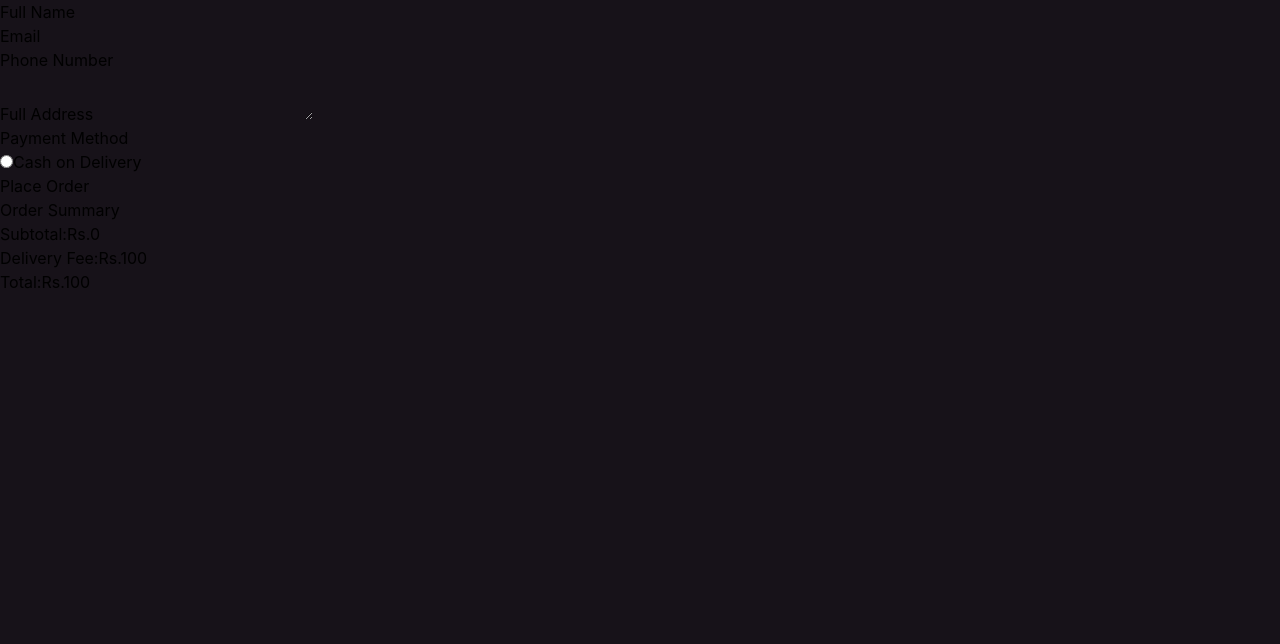
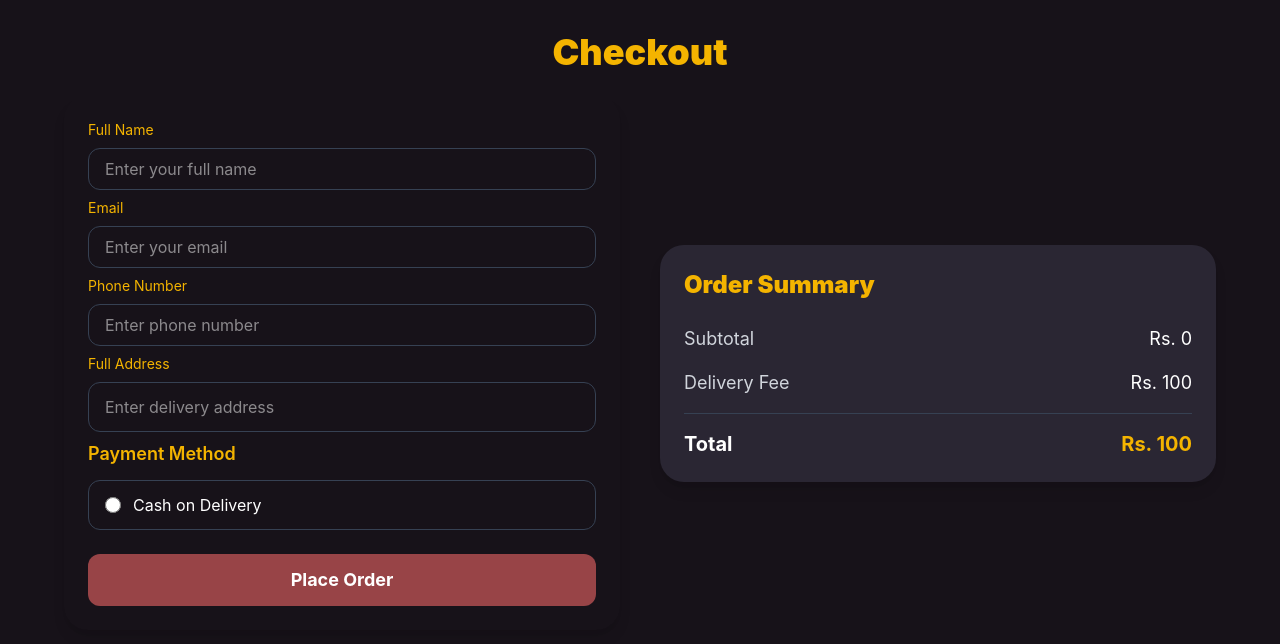
Before and after one commit to saith7860/SaasRestaurant, a React (Vite) app in the folder frontend/: page /checkout in a window 1280 px wide. Shown: the top 644 px of the page. Built offline with nearby package versions, Linux system fonts and the light colour scheme; no server answers.

Commit message:
Design Checkout Page , Fix Categoies & Cart UI

```diff
--- a/frontend/src/components/Home/Categories.tsx
+++ b/frontend/src/components/Home/Categories.tsx
@@ -116,16 +116,26 @@ const Categories = ({ search }: CategoriesProps) => {
     <div className="px-4 py-6">
 
       {/* Categories */}
-      <div className="flex gap-4 overflow-x-auto scrollbar-hide mb-6">
+      <div className="flex gap-6 overflow-x-auto scrollbar-hide mb-6 whitespace-nowrap">
         {categories.map((cat) => (
-          <div
+          <button
             key={cat._id}
-            className="flex flex-col justify-center items-center text-white hover:text-[#F4B400] hover:bg-[##984447] font-bold  hover:border-b-2 hover:border-[#F4B400] shadow-md px-3 py-2 hover:scale-105 transition cursor-pointer"
+            onClick={() => handleClick(cat.category)}
+            className={`relative pb-2 text-sm font-semibold transition-all duration-200 active:scale-95 hover:scale-105
+
+        ${selectedCategory === cat.category
+                ? "text-[#F4B400]"
+                : "text-white"
+              }
+      `}
           >
-            <button onClick={() => handleClick(cat.category)}>
-              {cat.category}
-            </button>
-          </div>
+            {cat.category}
+
+            {/* Active Underline */}
+            {selectedCategory === cat.category && (
+              <span className="absolute left-0 bottom-0 w-full h-1 bg-[#F4B400] rounded-full"></span>
+            )}
+          </button>
         ))}
       </div>
 
--- a/frontend/src/components/Home/Navbar.tsx
+++ b/frontend/src/components/Home/Navbar.tsx
@@ -5,7 +5,8 @@ import { Link } from "react-router";
 
 const Navbar: FC<NavbarProps> = ({ restaurnatName, search, setSearch }) => {
   return (
-    <nav className=" w-full shadow-md px-4 py-3 bg-white">
+
+    <nav className=" w-full shadow-md px-4 py-3 bg-[#1A1A1A]">
       <div className="max-w-7xl mx-auto flex items-center justify-between gap-4">
 
         {/* Logo / Restaurant Name */}
@@ -19,7 +20,7 @@ const Navbar: FC<NavbarProps> = ({ restaurnatName, search, setSearch }) => {
           <input
             type="text"
             placeholder="Search food..."
-            className="outline-none px-2 py-1 w-full"
+            className="outline-none px-2 py-1 w-full text-white bg-transparent"
             value={search}
             onChange={(e) => setSearch(e.target.value)}
           />
@@ -32,7 +33,7 @@ const Navbar: FC<NavbarProps> = ({ restaurnatName, search, setSearch }) => {
 
           {/* Cart */}
           <Link to={"/cart"}>
-            <button className="flex items-center gap-1 border px-3 py-1 rounded-lg hover:text-white hover:bg-[#F4B400]">
+            <button className="flex items-center gap-1 border px-3 py-1 rounded-lg text-white hover:bg-[#F4B400]">
               <ShoppingCart size={18} />
               <span className="hidden sm:inline">Cart</span>
             </button>
--- a/frontend/src/pages/Checkout/Checkout.tsx
+++ b/frontend/src/pages/Checkout/Checkout.tsx
@@ -1,4 +1,4 @@
-import { useContext,useState } from "react";
+import { useContext, useState } from "react";
 import { CartContext } from "../../CartContext";
 import { toast } from "react-toastify";
 const Checkout = () => {
@@ -9,15 +9,15 @@ const Checkout = () => {
     address: "",
     paymentMethod: "",
   });
-    const {cart}=useContext(CartContext)!;
+  const { cart } = useContext(CartContext)!;
   console.log(cart);
   //subtotal
   const total = cart.reduce(
     (acc, item) => acc + item.price * item.quantity,
     0
   );
-const deilveryFee=100;
-    const handleChange = (e:any) => {
+  const deilveryFee = 100;
+  const handleChange = (e: any) => {
     const { name, value } = e.target;
 
     setFormData((prev) => ({
@@ -27,68 +27,149 @@ const deilveryFee=100;
   };
 
   // Handle Form Submit
-  const handleSubmit = (e:any) => {
+  const handleSubmit = (e: any) => {
     e.preventDefault();
 
     console.log(formData);
     toast.success("Order is placed");
   };
   return (
-    <>
-    <div><form onSubmit={handleSubmit}>
+    <div className="min-h-screen px-4 py-8 text-white">
+
+      <h1 className="text-4xl font-black text-[#F4B400] mb-6 text-center">
+          Checkout
+      </h1>
+
+      <div className="max-w-6xl mx-auto flex flex-col-reverse md:grid  grid-cols-2 gap-10 items-start">
+
+        {/* Checkout Form */}
+        <div className=" rounded-3xl p-6 shadow-lg w-full">
+
+          <form onSubmit={handleSubmit} className="flex flex-col gap-2">
 
             {/* Full Name */}
-      <div>
-        <label>Full Name</label>
+            <div className="flex flex-col gap-2">
+              <label className="text-sm text-[#F4B400]">
+                Full Name
+              </label>
 
               <input
                 type="text"
                 name="fullName"
+                required
+                placeholder="Enter your full name"
                 value={formData.fullName}
                 onChange={handleChange}
+                className="
+                w-full
+                rounded-xl
+                bg-[#171219]
+                px-4
+                py-2
+                outline-none
+                border border-gray-700
+                focus:border-[#F4B400]
+                transition
+              "
               />
             </div>
 
             {/* Email */}
-      <div>
-        <label>Email</label>
+            <div className="flex flex-col gap-2">
+              <label className="text-sm text-[#F4B400]">
+                Email
+              </label>
 
               <input
                 type="email"
                 name="email"
+                required
+                placeholder="Enter your email"
                 value={formData.email}
                 onChange={handleChange}
+                className="
+                w-full
+                rounded-xl
+                bg-[#171219]
+                px-4
+                py-2
+                outline-none
+                border border-gray-700
+                focus:border-[#F4B400]
+                transition
+              "
               />
             </div>
 
             {/* Phone */}
-      <div>
-        <label>Phone Number</label>
+            <div className="flex flex-col gap-2">
+              <label className="text-sm text-[#F4B400]">
+                Phone Number
+              </label>
 
               <input
                 type="text"
                 name="phone"
+                placeholder="Enter phone number"
                 value={formData.phone}
                 onChange={handleChange}
+                className="
+                w-full
+                rounded-xl
+                bg-[#171219]
+                px-4
+                py-2
+                outline-none
+                border border-gray-700
+                focus:border-[#F4B400]
+                transition
+              "
               />
             </div>
 
             {/* Address */}
-      <div>
-        <label>Full Address</label>
+            <div className="flex flex-col gap-2">
+              <label className="text-sm text-[#F4B400]">
+                Full Address
+              </label>
 
               <textarea
                 name="address"
+                rows={1}
+                placeholder="Enter delivery address"
                 value={formData.address}
                 onChange={handleChange}
+                className="
+                w-full
+                rounded-xl
+                bg-[#171219]
+                px-4
+                py-3
+                outline-none
+                border border-gray-700
+                focus:border-[#F4B400]
+                transition
+                resize-none
+              "
               />
             </div>
 
             {/* Payment Method */}
-      <div>
-        <h3>Payment Method</h3>
+            <div className="flex flex-col gap-3">
 
-        <label>
+              <h3 className="font-semibold text-lg text-[#F4B400]">
+                Payment Method
+              </h3>
+
+              <label className="
+              flex items-center gap-3
+              bg-[#171219]
+              border border-gray-700
+              rounded-xl
+              px-4 py-3
+              cursor-pointer
+            ">
+
                 <input
                   type="radio"
                   name="paymentMethod"
@@ -97,29 +178,64 @@ const deilveryFee=100;
                     formData.paymentMethod === "cash-on-delivery"
                   }
                   onChange={handleChange}
+                  className="accent-[#F4B400] w-4 h-4"
                 />
 
-          Cash on Delivery
+                <span>Cash on Delivery</span>
+
               </label>
-
             </div>
 
-      {/* Submit */}
-      <button type="submit">
+            {/* Submit Button */}
+            <button
+              type="submit"
+              className="
+              mt-4
+              bg-[#984447]
+              hover:bg-[#F4B400]
+              active:scale-95
+              transition-all
+              duration-200
+              py-3
+              rounded-xl
+              font-bold
+              text-lg
+            "
+            >
               Place Order
             </button>
-
-    </form></div>
-    <div>
-       <h2>Order Summary</h2>
-       <h3>Subtotal:Rs.{total}</h3>
-       <h3>Delivery Fee:Rs.{deilveryFee}</h3>
-       <h3>Total:Rs.{total+deilveryFee}</h3>
+          </form>
         </div>
 
+        {/* Order Summary */}
+        <div className="bg-[#2A2633] rounded-3xl p-6 my-auto shadow-lg w-full">
 
-  </>
+          <h2 className="text-2xl font-black text-[#F4B400] mb-6">
+            Order Summary
+          </h2>
+
+          <div className="flex flex-col gap-4 text-lg">
+
+            <div className="flex justify-between">
+              <span className="text-gray-300">Subtotal</span>
+              <span>Rs. {total}</span>
+            </div>
+
+            <div className="flex justify-between">
+              <span className="text-gray-300">Delivery Fee</span>
+              <span>Rs. {deilveryFee}</span>
+            </div>
+
+            <div className="border-t border-gray-700 pt-4 flex justify-between font-bold text-xl">
+              <span>Total</span>
+              <span className="text-[#F4B400]">
+                Rs. {total + deilveryFee}
+              </span>
+            </div>
+          </div>
+        </div>
+      </div>
+    </div>
   )
-}
-
+};
 export default Checkout;
```
Also changed, not shown: frontend/src/pages/Cart/CartPage.tsx (+22 -19 lines). Lines whose indentation alone changed are shown as unchanged.
